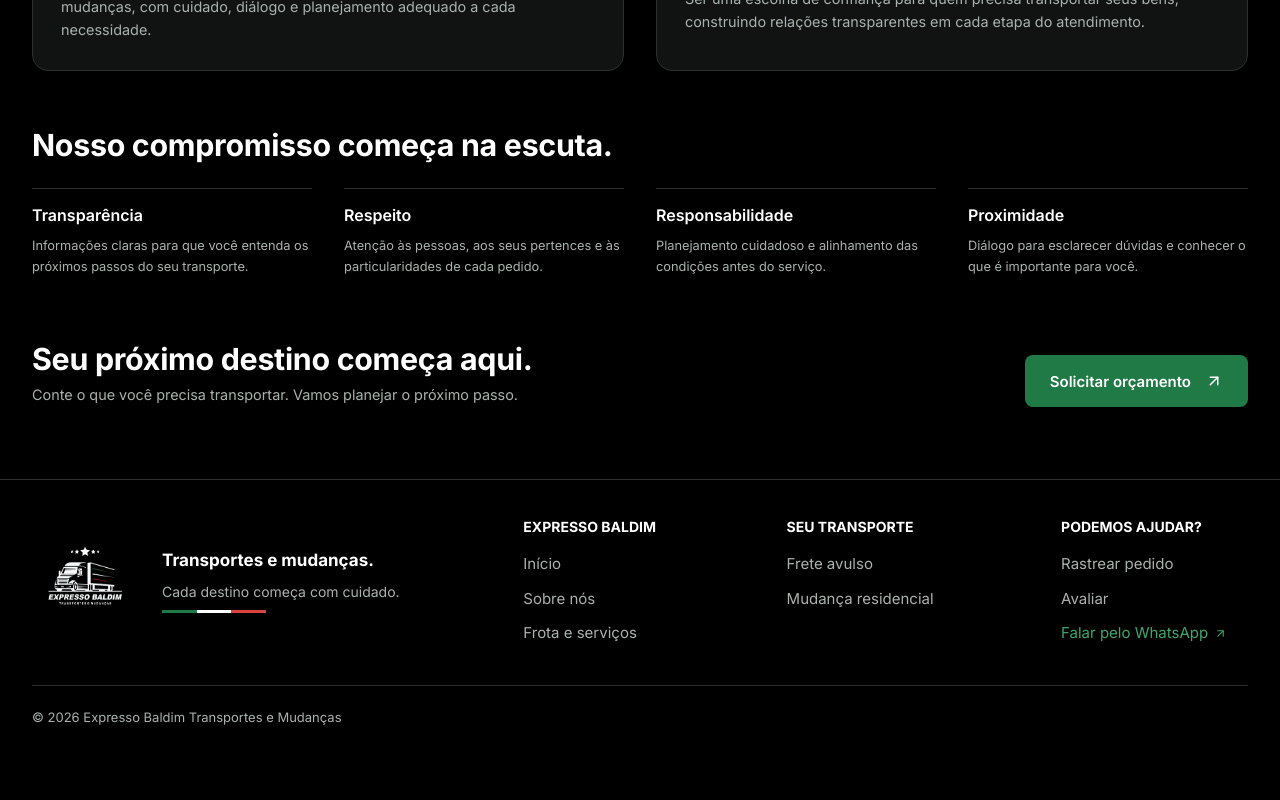
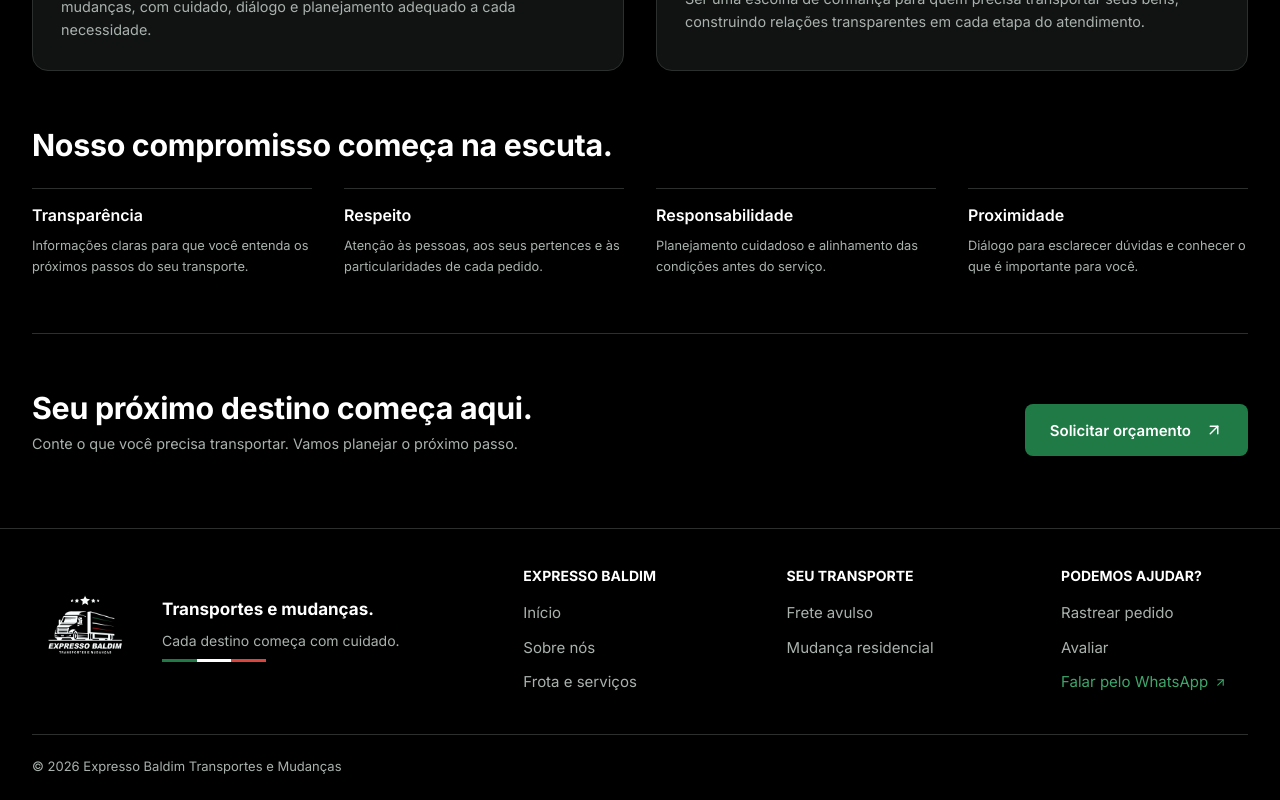
Before and after one commit to Nyckbaldim/expresso-baldim, an Angular app: page /sobre-nos in a window 1280 px wide. Shown: the part 976-1776 px from the top of the page. Before the commit the page ends 1727 px from the top, so only its background shows below. Built offline with nearby package versions, Linux system fonts and the light colour scheme.

Commit message:
style(sobre-nos): separa a chamada final com uma linha

```diff
--- a/src/app/pages/sobre-nos/sobre-nos.css
+++ b/src/app/pages/sobre-nos/sobre-nos.css
@@ -133,7 +133,8 @@ p { color: var(--cinza); font-size: 0.9rem; line-height: 1.65; }
   align-items: flex-end;
   justify-content: space-between;
   gap: var(--gap);
-  padding-top: 8px;
+  padding-top: var(--section-space);
+  border-top: 1px solid var(--borda);
 }
 .cta h2 { margin-bottom: 6px; }
 
```
